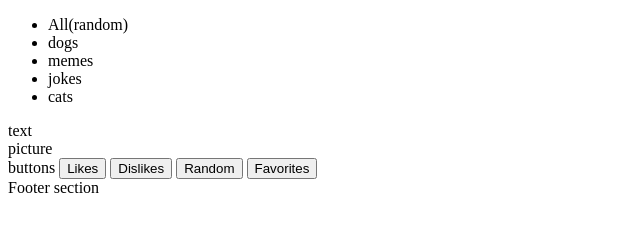
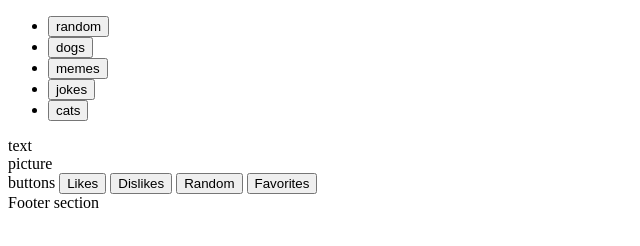
Before and after one commit to AlexWatabe9/Project1, a plain HTML site: page index.html in a window 1280 px wide. Shown: the whole page, without its empty margins (0-640 px from the left). Drawn offline with Linux system fonts and the light colour scheme.

Commit message:
added buttons and ids

```diff
--- a/index.html
+++ b/index.html
@@ -1,10 +1,9 @@
 <!DOCTYPE html>
 <html lang="en">
-
   <head>
-    <meta charset="UTF-8">
-    <meta http-equiv="X-UA-Compatible" content="IE=edge">
-    <meta name="viewport" content="width=device-width, initial-scale=1.0">
+    <meta charset="UTF-8" />
+    <meta http-equiv="X-UA-Compatible" content="IE=edge" />
+    <meta name="viewport" content="width=device-width, initial-scale=1.0" />
     <title>Document</title>
   </head>
 
@@ -12,17 +11,18 @@
     <nav>
       <div>
         <ul>
-                <li>All(random)</li>
-                <li> dogs</li>
-                <li>memes</li>
-                <li>jokes</li>
-                <li>cats</li>
+          <li><button id="random-button">random</button></li>
+          <li><button id="dog-button">dogs</button></li>
+          <li><button id="memes-button">memes</button></li>
+          <li><button id="jokes-button">jokes</button></li>
+          <li><button id="cats-button">cats</button></li>
         </ul>
       </div>
     </nav>
     <div id="">text</div>
     <div id="">picture</div>
-    <div>buttons
+    <div>
+      buttons
       <button id="Likes">Likes</button>
       <button id="Dislikes">Dislikes</button>
       <button id="random">Random</button>
@@ -30,5 +30,4 @@
     </div>
     <footer>Footer section</footer>
   </body>
-
 </html>
```
Also changed, not shown: script.js (deleted, +0 -7 lines). Lines whose indentation alone changed are shown as unchanged.
